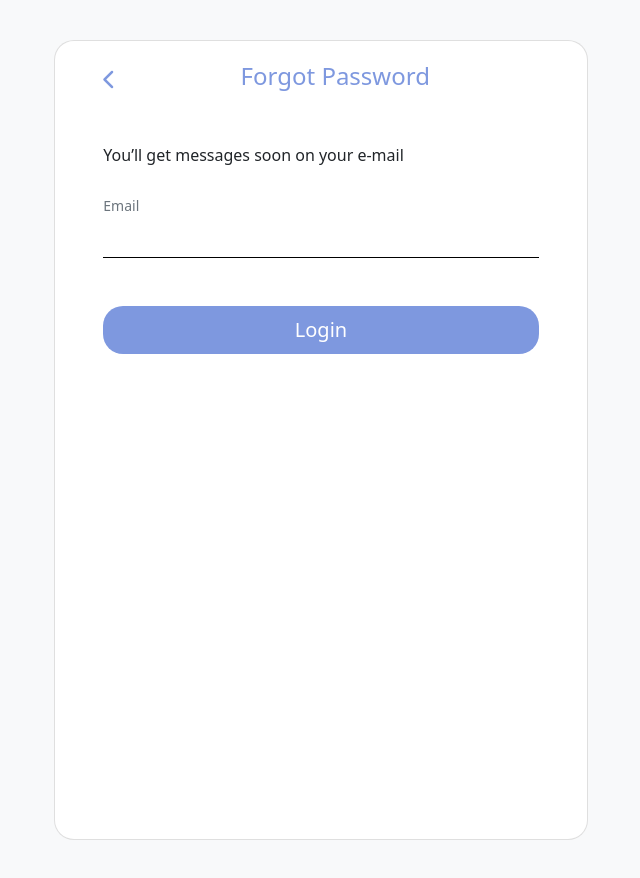
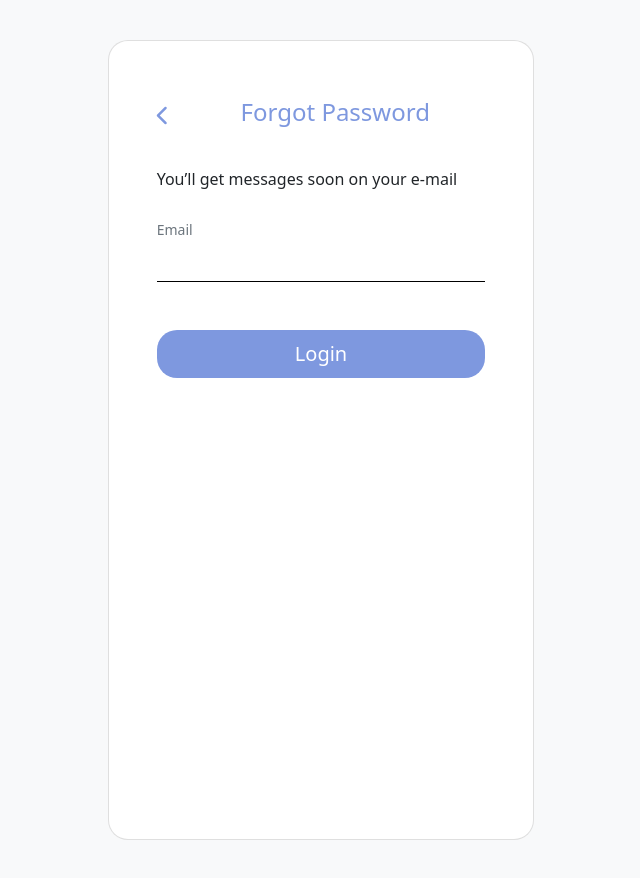
Before and after one commit to irvanswan/chatifyTemplate, a plain HTML site: page forgotPassword.html in a window 1280 px wide. Shown: the whole page, without its empty margins (319-959 px from the left). Drawn offline with nearby package versions, Linux system fonts and the light colour scheme; a web font is replaced by a local one.

Commit message:
editing col layout register and forgot password

```diff
--- a/forgotPassword.html
+++ b/forgotPassword.html
@@ -17,8 +17,8 @@
   <body class="bg-light">
     <section class="container-fluid">
       <main class="row justify-content-center">
-        <form class="form-login card bg-white col-md-5 py-3 px-5 shadow-p">
-            <div class="d-flex align-items-center mb-3">
+        <form class="form-login card bg-white p-5 col-md-4">
+            <div class="d-flex align-items-center my-1">
                 <a href="./login.html" class='ps-0 float-md-start btn-lg back-btn'><i class="fas fa-chevron-left"></i></a>
                 <h4 class="flex-grow-1 text-center text-purple">Forgot Password</h4>
             </div>
```
Also changed, not shown: register.html (+2 -2 lines).
